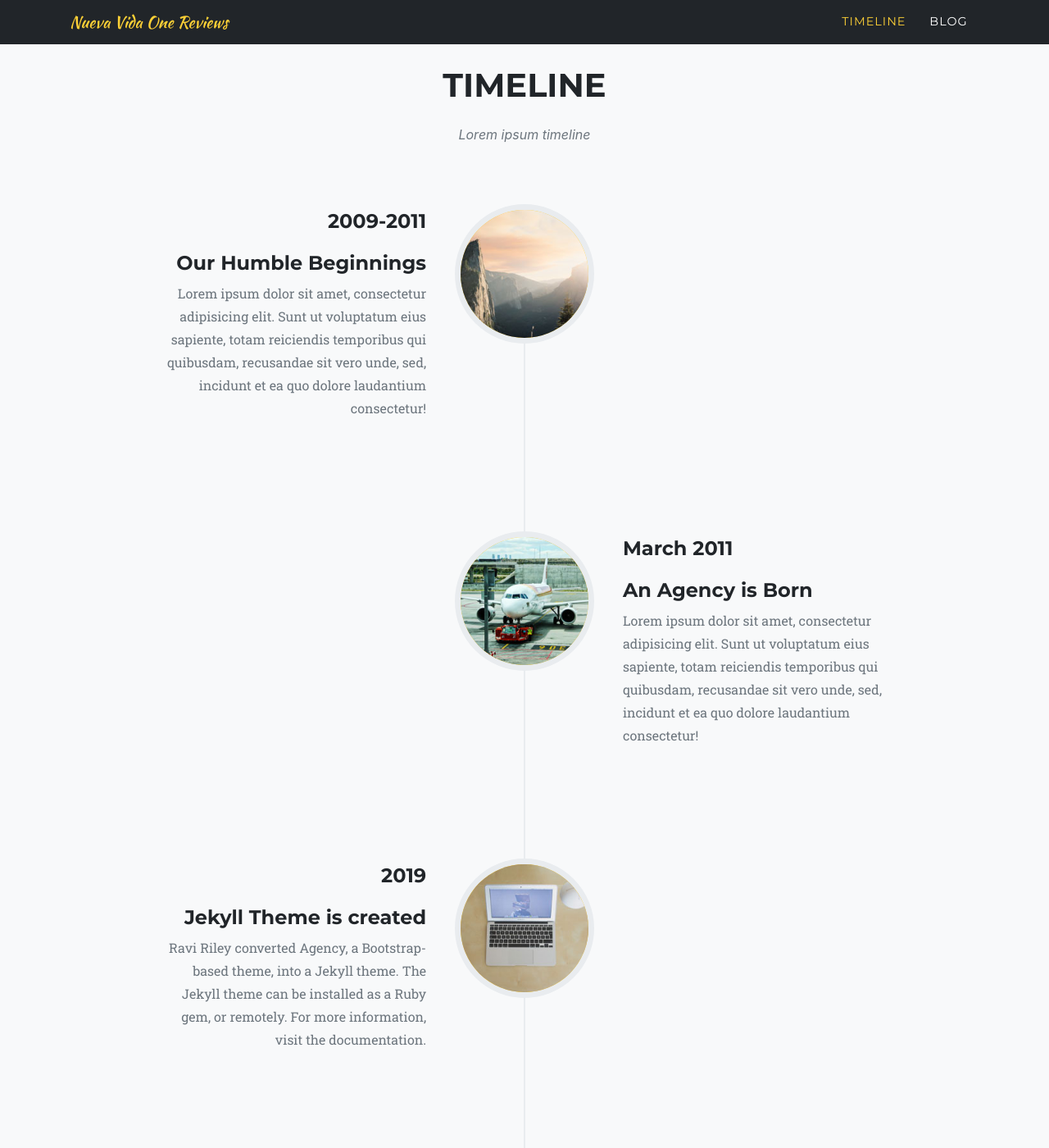
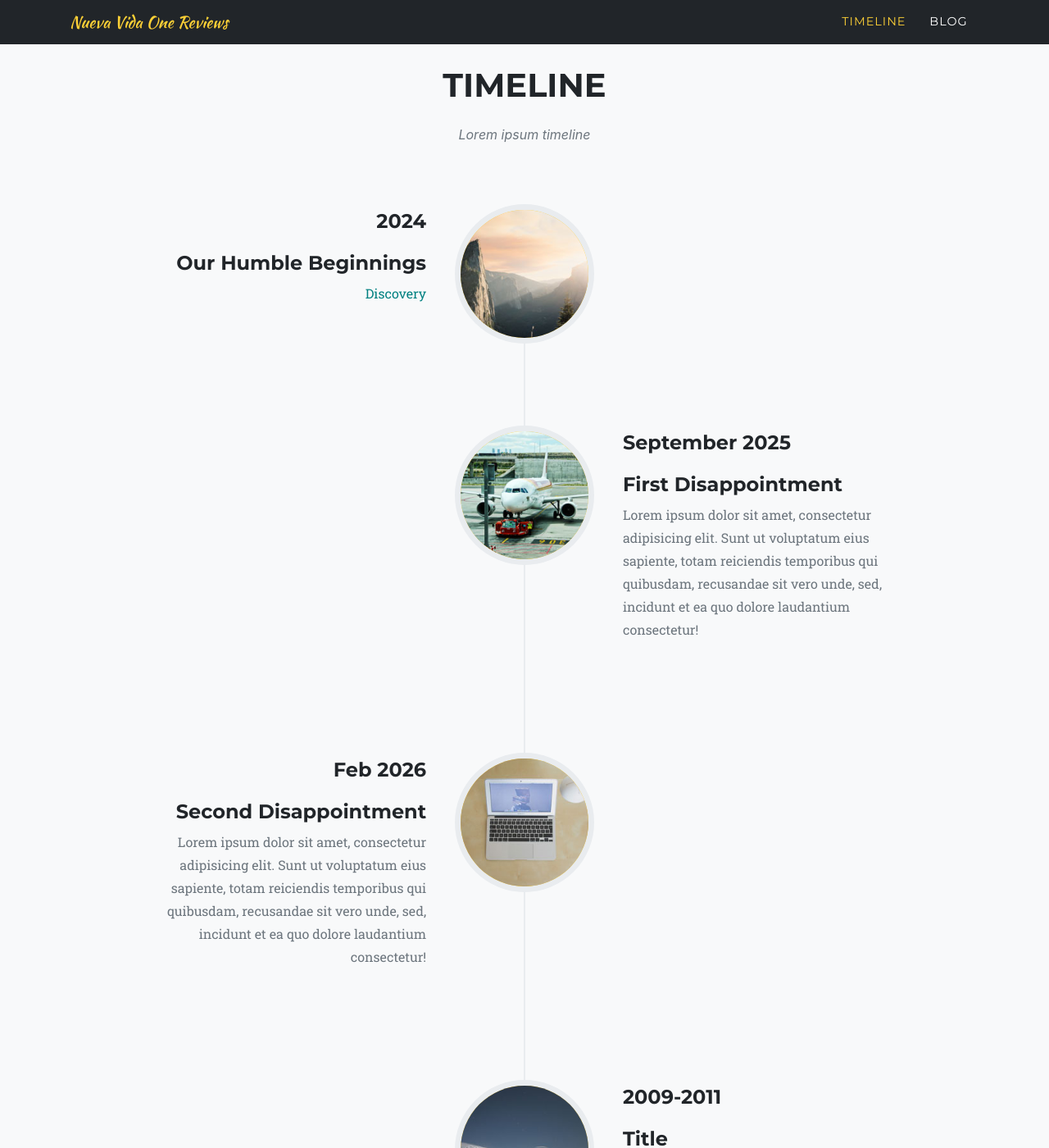
Before and after one commit to nueva-vida-one-reviews/nueva-vida-one-reviews.github.io, a Jekyll site: the page built from index.md, in a window 1280 px wide and 1400 px high, scrolled down 876 px. Shown: the whole window at 82% size. Built offline with Jekyll 4.4.1, drawn with Linux system fonts in a browser that asks for light colours; some web fonts are replaced.

Commit message:
add link to first post in Timeline;  correct hyperlink color in Timeline

```diff
--- a/_data/sitetext.yml
+++ b/_data/sitetext.yml
@@ -46,18 +46,18 @@ en: &DEFAULT_EN
     #start_align: "left"
     events:
       - title: "Our Humble Beginnings"
-        year: "2009-2011"
-        desc: "Lorem ipsum dolor sit amet, consectetur adipisicing elit. Sunt ut voluptatum eius sapiente, totam reiciendis temporibus qui quibusdam, recusandae sit vero unde, sed, incidunt et ea quo dolore laudantium consectetur!"
+        year: "2024"
+        desc: "<a href='/2026/02/24/nueva-vida-one-reviews-gensan-intro/'>Discovery</a>"
         image: assets/img/timeline/1.jpg
         alt:
-      - title: "An Agency is Born"
-        year: "March 2011"
+      - title: "First Disappointment"
+        year: "September 2025"
         desc: "Lorem ipsum dolor sit amet, consectetur adipisicing elit. Sunt ut voluptatum eius sapiente, totam reiciendis temporibus qui quibusdam, recusandae sit vero unde, sed, incidunt et ea quo dolore laudantium consectetur!"
         image: assets/img/timeline/2.jpg
         alt:
-      - title: "Jekyll Theme is created"
-        year: "2019"
-        desc: "Ravi Riley converted Agency, a Bootstrap-based theme, into a Jekyll theme. The Jekyll theme can be installed as a Ruby gem, or remotely. For more information, visit the documentation."
+      - title: "Second Disappointment"
+        year: "Feb 2026"
+        desc: "Lorem ipsum dolor sit amet, consectetur adipisicing elit. Sunt ut voluptatum eius sapiente, totam reiciendis temporibus qui quibusdam, recusandae sit vero unde, sed, incidunt et ea quo dolore laudantium consectetur!"
         image: assets/img/timeline/3.jpg
         alt: image alt text
       - title: "Title"
--- a/_sass/additional.scss
+++ b/_sass/additional.scss
@@ -1,6 +1,6 @@
 // Teal #008080 - https://www.color-meanings.com/colors-that-go-with-gold/
 
-.page-container a {
+.page-container a, #timeline a {
     color: #008080;
     &:hover {
         text-decoration-color: #fed136
```
